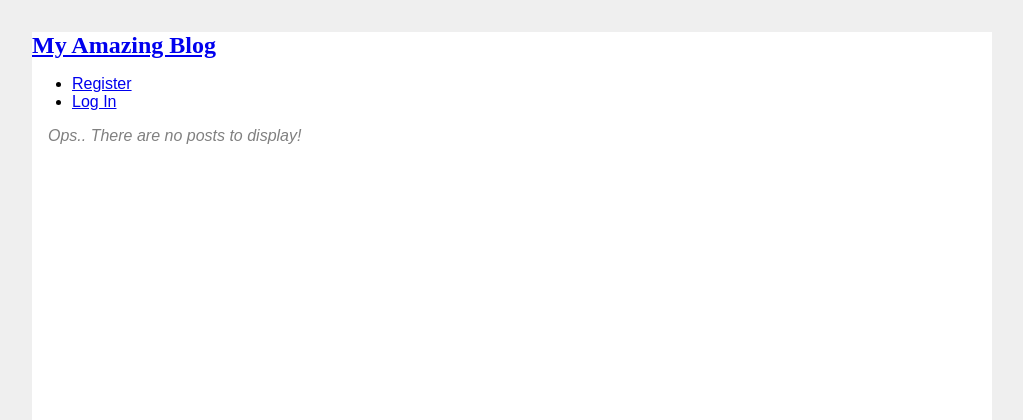
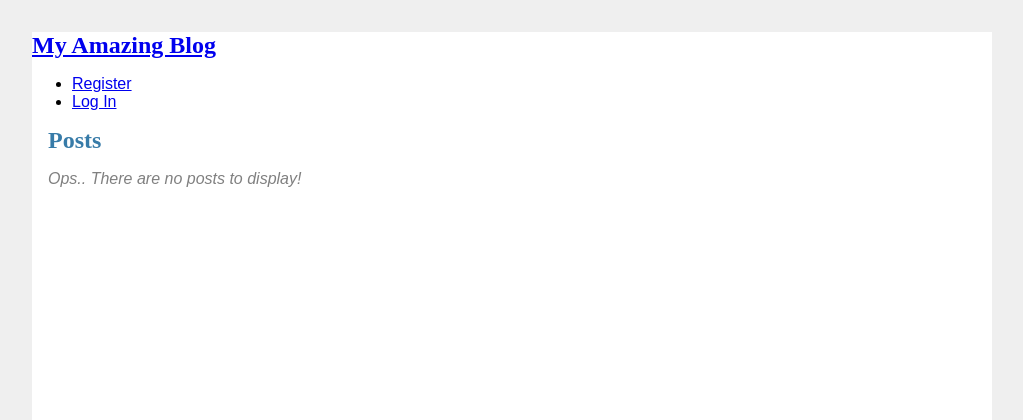
Before and after one commit to romulocraveiro/blogsamsungoceanpython, a Flask app: page / in a window 1280 px wide. Shown: the top 420 px of the page, without its empty margins (128-1151 px from the left). Run offline with Flask 2, Linux system fonts and the light colour scheme; data that the repository does not hold is empty.

Commit message:
course end commit

```diff
--- a/app.py
+++ b/app.py
@@ -2,18 +2,15 @@ from flask import Flask, render_template, redirect, url_for, request, flash
 from datetime import datetime
 from flask_sqlalchemy import SQLAlchemy
 from flask_login import LoginManager, UserMixin, current_user, logout_user, login_user, login_required
+from werkzeug.security import check_password_hash, generate_password_hash
 from sqlalchemy.exc import IntegrityError
 import os
 
-# UserMixin é como o Model. Queremos que o usuário seja logável
-from werkzeug.security import check_password_hash, generate_password_hash
 
 
 app = Flask("hello") #nome da aplicação
-#app.config["SQLALCHEMY_DATABASE_URI"] = "sqlite:///app.db" # este eu uso só para testar aqui
+#app.config["SQLALCHEMY_DATABASE_URI"] = "sqlite:///app.db" # este eu uso só para testar no gitpod
 # para usar no Heroku, variável de ambiente que ele enviou:
-# app.config["SQLALCHEMY_DATABASE_URI"] = os.environ.get("DATABASE_URL") or "sqlite:///app.db"
-#ou:
 db_url = os.environ.get("DATABASE_URL") or "sqlite:///app.db"
 app.config["SQLALCHEMY_DATABASE_URI"] =  db_url.replace("postgres", "postgresql")
 app.config["SQLALCHEMY_TRACK_MODIFICATIONS"] = False
@@ -27,7 +24,6 @@ class Post(db.Model):
     id = db.Column(db.Integer, primary_key=True, autoincrement=True)
     title = db.Column(db.String(70), nullable=False)
     body = db.Column(db.String(500))
-    # author = db.Column(db.String(20))
     user_id = db.Column(db.Integer, db.ForeignKey('users.id'))
     created = db.Column(db.DateTime, nullable=False, default=datetime.now)
 
@@ -54,7 +50,7 @@ db.create_all()
 
 @app.route("/")
 def index():
-    posts = Post.query.all()
+    posts = Post.query.order_by(-Post.created).all()
     return render_template("index.html", posts=posts)
 
 @app.route("/register", methods = ["GET","POST"]) #mesma rota para get e post
@@ -74,7 +70,6 @@ def register():
             flash("Username or E-mail already exists!")
         else:
             return redirect(url_for('login'))
-
     return render_template('register.html')
 
 @app.route('/login', methods = ["GET", "POST"])
@@ -90,7 +85,6 @@ def login():
             return redirect(url_for('login'))
         login_user(user)
         return redirect(url_for('index'))
-
     return render_template("login.html")
 
 @app.route('/logout')
--- a/templates/index.html
+++ b/templates/index.html
@@ -1,6 +1,13 @@
 {% extends "base.html" %}
 
 {%block title %} Página Inicial {% endblock %}
+
+{% block header%}
+<h1>Posts</h1>
+    {% if current_user.is_authenticated %}
+    <a class="action" href="{{url_for('create')}}"></a>
+    {%endif%}
+{% endblock %}
 
 {% block content%}
     {%for post in posts%}
--- a/templates/login.html
+++ b/templates/login.html
@@ -1,6 +1,10 @@
 {% extends "base.html" %}
 
 {% block title %} Login {% endblock %}
+
+{% block header %}
+<h1>Login</h1>
+{% endblock %}
 
 {% block content %}
     <form method="POST">
--- a/templates/register.html
+++ b/templates/register.html
@@ -1,6 +1,10 @@
 {% extends "base.html" %}
 
 {% block title %} Register {% endblock %}
+
+{% block header %}
+<h1>Login</h1>
+{% endblock %}
 
 {% block content %}
     <form method="POST">
```
Also changed, not shown: templates/base.html (+1 -11 lines).
